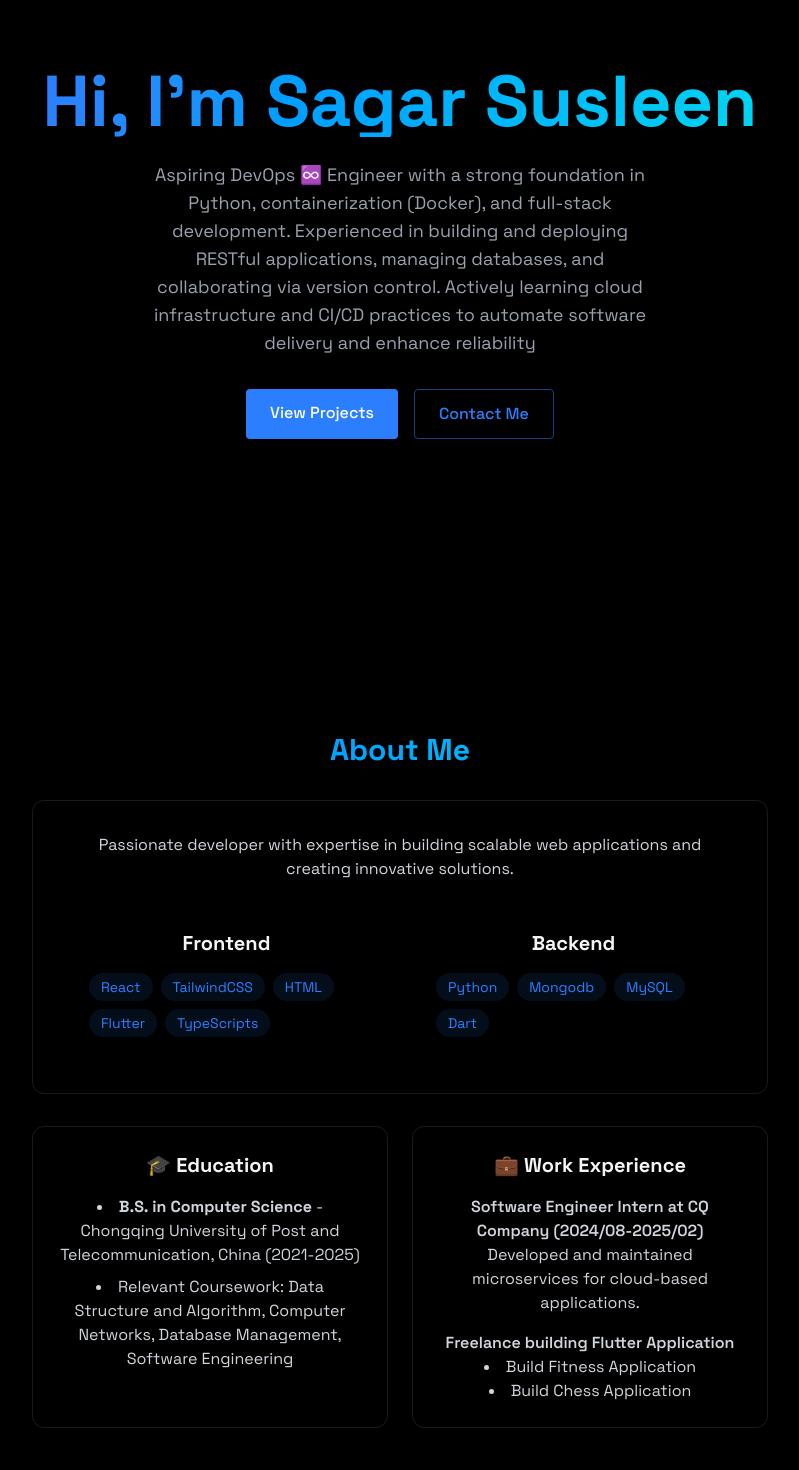
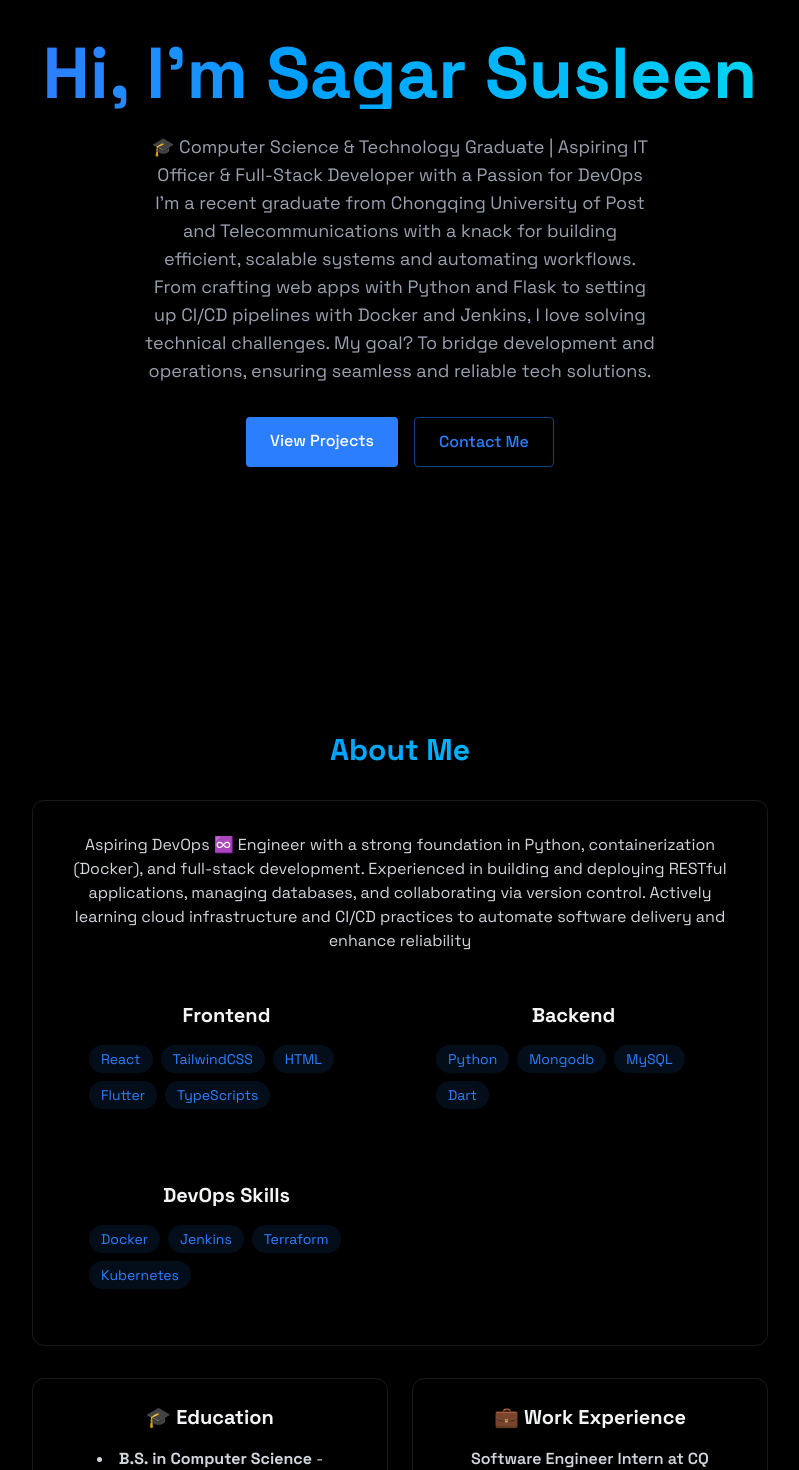
Before and after one commit to Kamoe7/My-Portfolio, a React (Vite) app: page / in a window 1280 px wide. Shown: the part 180-1650 px from the top of the page, without its empty margins (240-1039 px from the left). Built offline with nearby package versions, Linux system fonts and the light colour scheme; no server answers.

Commit message:
added some description

```diff
--- a/package.json
+++ b/package.json
@@ -1,6 +1,6 @@
 {
   "name": "beautiful-portoflio",
-  "homepage": "https://Kamoe7.github.io//My-Portfolio",
+  "homepage": "https://Kamoe7.github.io//My-Portfolio/",
   "private": true,
   "version": "0.0.0",
   "type": "module",
--- a/src/components/sections/About.jsx
+++ b/src/components/sections/About.jsx
@@ -4,6 +4,7 @@ import RevalOnScroll from '../RevalOnScroll';
 const About = () => {
     const frontendSkills = ['React','TailwindCSS','HTML','Flutter','TypeScripts'];
     const backendSkills = ['Python','Mongodb','MySQL','Dart'];
+    const DevOpsSKills = ['Docker','Jenkins','Terraform','Kubernetes']
 
 
 
@@ -17,8 +18,10 @@ const About = () => {
             <div className=' rounded-xl p-8 border-white/10 border hover:-translate-y-1 transition-all
                 '>
                 <p className='text-gray-300 mb-6 '>
-                    Passionate developer with expertise in building scalable web
-                    applications and creating innovative solutions.
+                    Aspiring DevOps ♾️ Engineer with a strong foundation in Python, containerization (Docker), and full-stack
+                development. Experienced in building and deploying RESTful applications, managing databases, and collaborating
+                via version control. Actively learning cloud infrastructure and CI/CD practices to automate software delivery and
+                enhance reliability
                 </p>
 
                 <div className='grid grid-cols-1 md:grid-cols-2 gap-6'>
@@ -52,8 +55,22 @@ const About = () => {
                     </div>
 
                     </div>
+
+                    <div className='rounded-xl p-6 hover:translate-y-1 transition-all'>
+                        <h3 className='text-xl font-bold mb-4'>DevOps Skills</h3>
+                        <div className='flex flex-wrap gap-2'>
+                            {DevOpsSKills.map((tech,key)=>(
+                                <span className='bg-blue-500/10 text-blue-500 py-1 px-3 rounded-full text-sm
+                                hover:bg-blue-500/20 hover:shadow-[0_2px_8px_rgba(59,130,246,0.1)]'>{tech}</span>
+                            ))}
+
+                        </div>
+
+                    </div>
                 </div>
             </div>
+
+
 
             <div className='grid grid-cols-1 md:grid-cols-2 gap-6 mt-8'>
                 <div className='p-6 rounded-xl border border-white/10 hover:-translate-y-1 transition-all'>
--- a/src/components/sections/Home.jsx
+++ b/src/components/sections/Home.jsx
@@ -12,10 +12,10 @@ const Home = () => {
             <h1 className='text-5xl md:text-7xl font-bold mb-6 bg-gradient-to-r from-blue-500 to-cyan-400  bg-clip-text text-transparent leading-right'>Hi, I'm Sagar Susleen</h1>
 
             <p className='text-gray-400 text-lg mb-8 max-w-lg mx-auto '>
-                Aspiring DevOps ♾️ Engineer with a strong foundation in Python, containerization (Docker), and full-stack
-                development. Experienced in building and deploying RESTful applications, managing databases, and collaborating
-                via version control. Actively learning cloud infrastructure and CI/CD practices to automate software delivery and
-                enhance reliability
+                🎓 Computer Science & Technology Graduate | Aspiring IT Officer & Full-Stack Developer with a Passion for DevOps
+I'm a recent graduate from Chongqing University of Post and Telecommunications with a knack for building efficient, scalable systems and automating workflows. From crafting web apps with Python and Flask to setting up CI/CD pipelines with Docker and Jenkins,
+I love solving technical challenges. My goal? To bridge development and operations, ensuring seamless and reliable tech solutions.
+
 
             </p>
 
```
